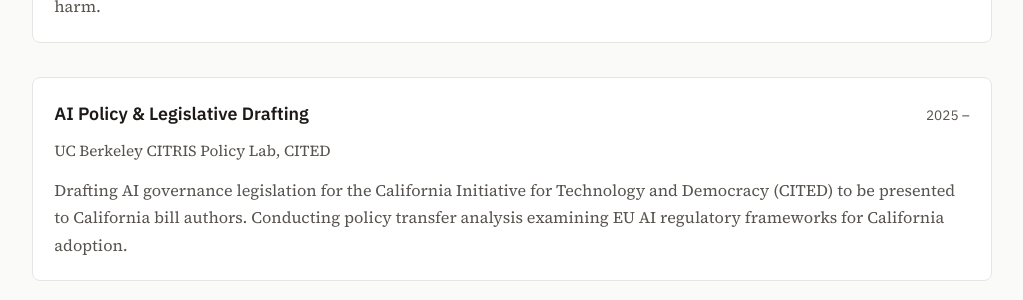
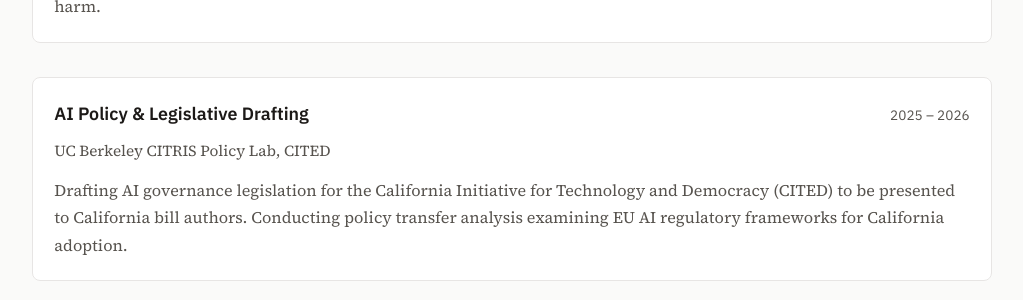
Before and after one commit to hzluan/hzluan.github.io, a Jekyll site: the page built from index.html, in a window 1280 px wide and 900 px high, scrolled down 1846 px. Shown: the part 154-454 px from the top of the window, without its empty margins (128-1151 px from the left). Built offline with Jekyll 4.4.1, drawn with Linux system fonts in a browser that asks for light colours.

Commit message:
new publication

```diff
--- a/index.html
+++ b/index.html
@@ -161,7 +161,7 @@
     <div class="project">
         <div class="project-header">
             <span class="project-title">AI Policy & Legislative Drafting</span>
-            <span class="project-date">2025 –</span>
+            <span class="project-date">2025 – 2026</span>
         </div>
         <div class="project-advisors">
             UC Berkeley CITRIS Policy Lab, CITED
```
